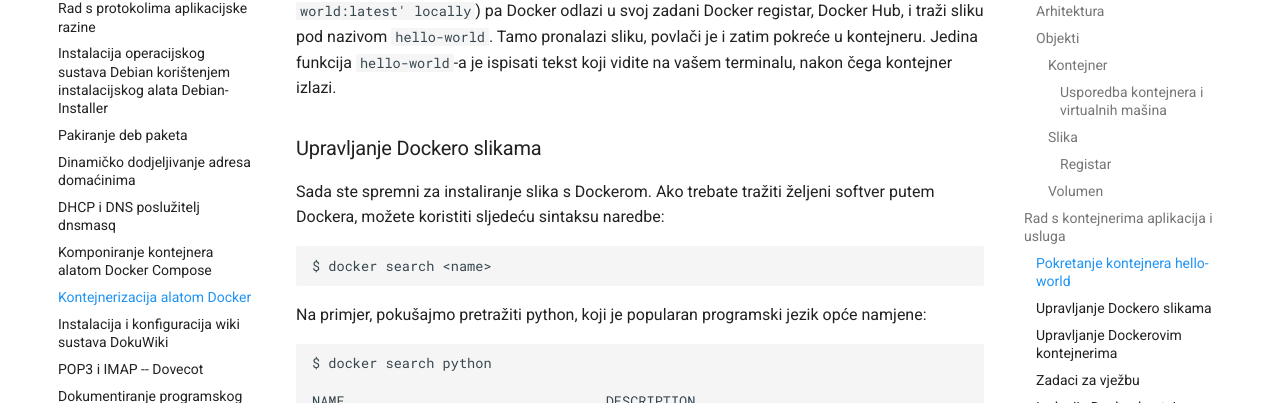
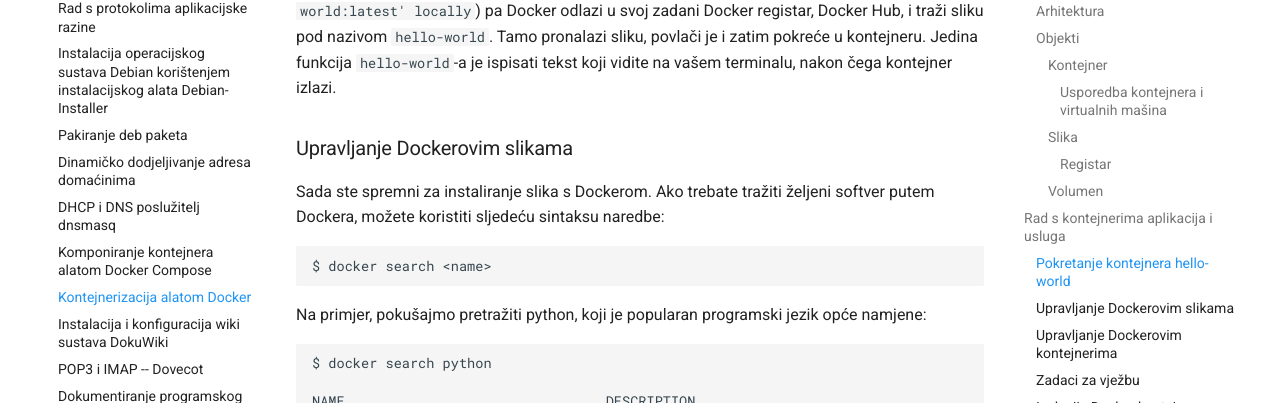
Before and after one commit to gaseri/website, an MkDocs documentation site: the page built from docs/hr/nastava/materijali/docker-kontejneri.md, in a window 1280 px wide and 900 px high, scrolled down 5107 px. Shown: the part 124-527 px from the top of the window. Built offline with MkDocs 1.6.1 and Material for MkDocs 9.7.7, drawn with Linux system fonts in a browser that asks for light colours; comment, search, counter and statistics services are not loaded.

Commit message:
Fixed typo in Docker exercise

```diff
--- a/docs/hr/nastava/materijali/docker-kontejneri.md
+++ b/docs/hr/nastava/materijali/docker-kontejneri.md
@@ -171,7 +171,7 @@
 
 Izlaz pokretanja kontejnera temeljenog na slici `hello-world` govori što se upravo dogodilo. Docker koji radi na vašem terminalu pokušao je pronaći sliku pod nazivom `hello-world`. Budući da ste tek započeli, nema slika pohranjenih lokalno (`Unable to find image 'hello-world:latest' locally`) pa Docker odlazi u svoj zadani Docker registar, Docker Hub, i traži sliku pod nazivom `hello-world`. Tamo pronalazi sliku, povlači je i zatim pokreće u kontejneru. Jedina funkcija `hello-world`-a je ispisati tekst koji vidite na vašem terminalu, nakon čega kontejner izlazi.
 
-### Upravljanje Dockero slikama
+### Upravljanje Dockerovim slikama
 
 Sada ste spremni za instaliranje slika s Dockerom. Ako trebate tražiti željeni softver putem Dockera, možete koristiti sljedeću sintaksu naredbe:
 
```
